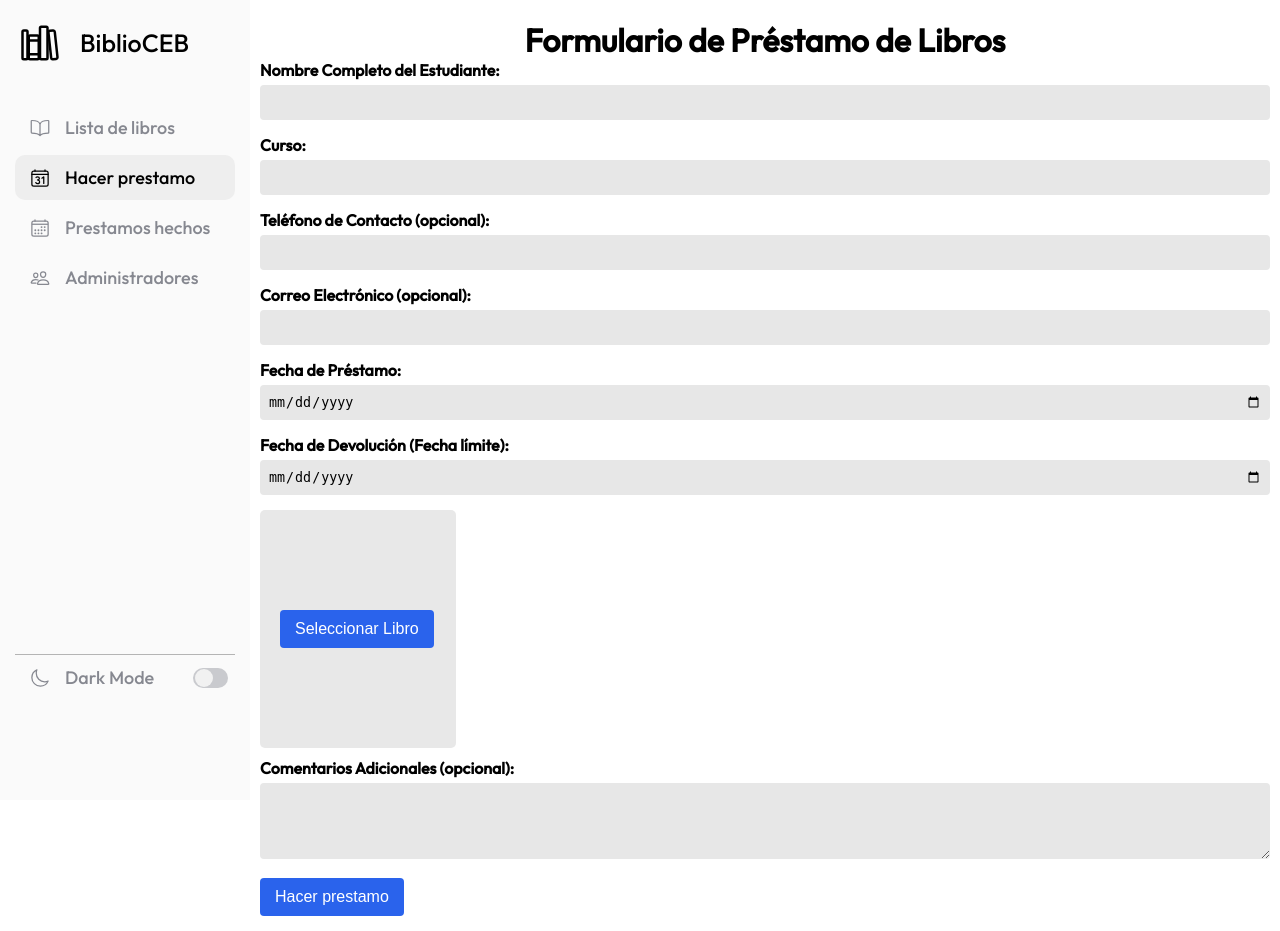
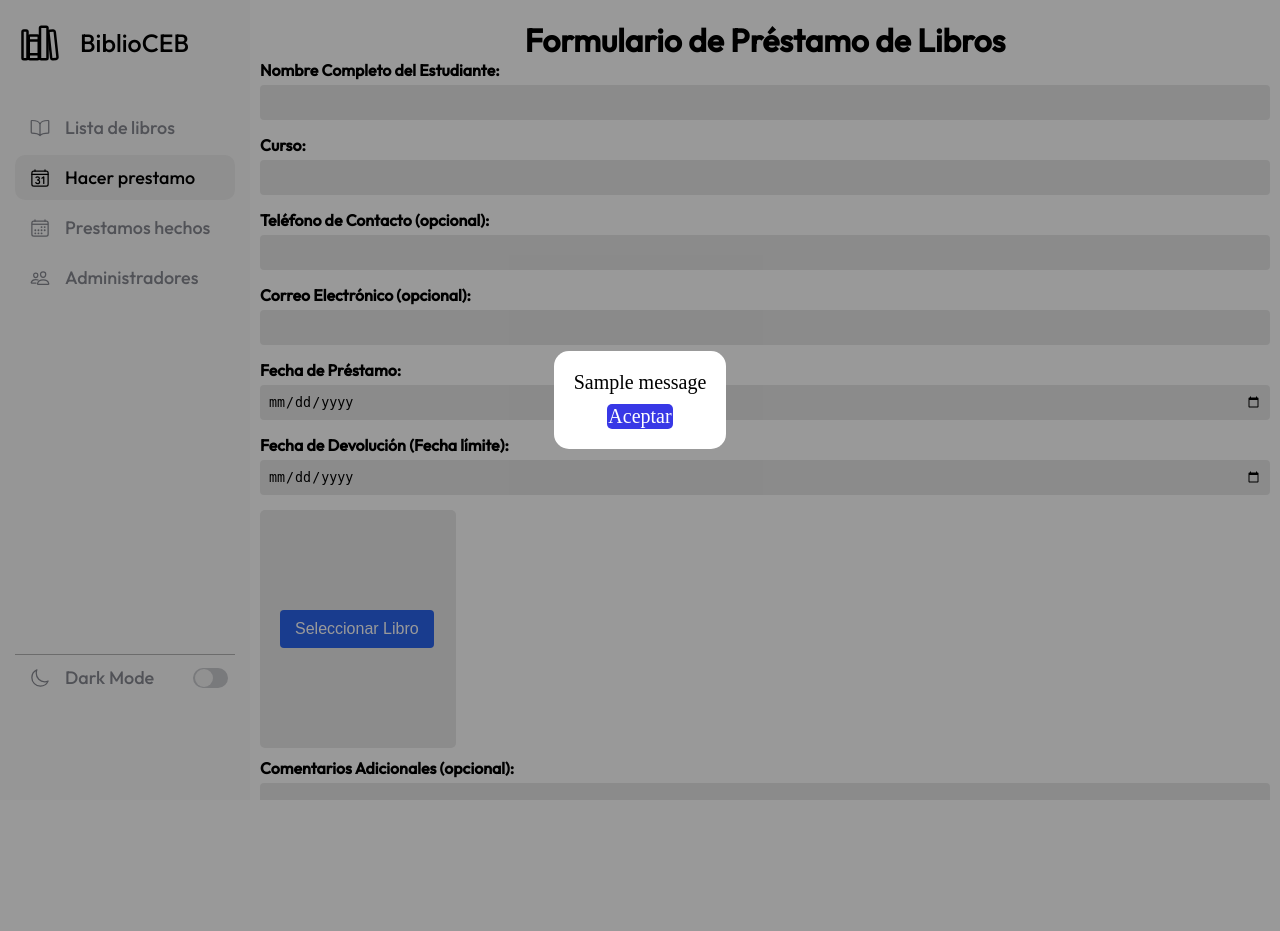
Before and after one commit to carlos-code44/Bibliotecaceb, a Django app: page /App1/prestamos/ in a window 1280 px wide. After the commit the page ends 800 px from the top, so only its background shows below. Run offline with Django 3.2, Linux system fonts and the light colour scheme; data comes from the database, SQL or seed files in the repository; tables that the repository leaves empty hold one stand-in row (values such as "Sample post"); one stand-in notice (Sample message) is shown.

Commit message:
funcion de prestamo

```diff
--- a/App1/models.py
+++ b/App1/models.py
@@ -19,3 +19,21 @@ class Libro(models.Model):
 
     def __str__(self):
         return self.titulo
+
+
+
+from django.db import models
+from django.contrib.auth.models import User
+
+class Prestamo(models.Model):
+    libro = models.ForeignKey('Libro', on_delete=models.CASCADE)
+    estudiante_nombre = models.CharField(max_length=100)
+    curso = models.CharField(max_length=50)
+    telefono = models.CharField(max_length=20, blank=True, null=True)
+    email = models.EmailField(blank=True, null=True)
+    fecha_prestamo = models.DateField()
+    fecha_devolucion = models.DateField()
+    comentarios = models.TextField(blank=True, null=True)
+
+    def __str__(self):
+        return f"{self.estudiante_nombre} - {self.libro.titulo}"
--- a/App1/static/css/administrador.css
+++ b/App1/static/css/administrador.css
@@ -1099,6 +1099,48 @@ input[type="file"] {
 }
 
 
+.messages {
+    background-color: var(--modal-background);
+    width: 100vw;
+    height: 100vh;
+    top: 0;
+    left: 0;
+    position: fixed;
+    padding: 20px;
+    display: flex;
+    justify-content: center;
+    align-items: center;
+    z-index: 100;
+}
+
+.alert {
+    background-color: var(--color-body);
+    border-radius: 15px;
+    position: relative;
+    display: flex;
+    flex-direction: column;
+    justify-content: center;
+    align-items: center;
+    color: var(--color-inicio);
+    font-size: 20px;
+    padding: 20px;
+}
+
+.alert-success {
+    background-color: var(--color-body);
+    border-radius: 15px;
+    position: relative;
+    display: flex;
+    flex-direction: column;
+    justify-content: center;
+    align-items: center;
+    color: var(--color-inicio);
+    font-size: 20px;
+    padding: 20px;
+}
+
+
+
 
 
 /* -----------------------------------------Lista-Prestamos-------------------------------------------------- */
--- a/App1/static/js/prestamos.js
+++ b/App1/static/js/prestamos.js
@@ -155,6 +155,18 @@ function cerrarModal() {
 }
 
 
+// seleccionar libro
+
+function seleccionarLibro(libroId, titulo, autor) {
+    document.getElementById('libro_id').value = libroId;
+    document.getElementById('libro-seleccionado').innerHTML = `
+        <p><strong>Libro seleccionado:</strong> ${titulo} por ${autor}</p>
+    `;
+    cerrarModal();
+}
+
+
+
 
 // prevenir la recarga de la pagina para buscar el libro en el modal
 
@@ -175,9 +187,27 @@ function cargarLibros(url = '/App1/prestamos/') {
     .then(data => {
         document.querySelector('.libros').innerHTML = data.html;
         setupPaginationLinks();
+        setupLibroSeleccion();
     })
     .catch(error => console.error('Error al cargar libros:', error));
 }
+
+
+
+function setupLibroSeleccion() {
+    const libros = document.querySelectorAll('.libro');
+    libros.forEach(libro => {
+        libro.addEventListener('click', function() {
+            const libroId = this.getAttribute('data-id');
+            const titulo = this.querySelector('h4').textContent;
+            const autor = this.querySelector('p:nth-child(3)').textContent.replace('Autor: ', '');
+            seleccionarLibro(libroId, titulo, autor);
+        });
+    });
+}
+
+
+
 
 function setupPaginationLinks() {
     const paginationLinks = document.querySelectorAll('.pagination-link');
--- a/App1/templates/App1/_libros_list.html
+++ b/App1/templates/App1/_libros_list.html
@@ -2,7 +2,7 @@
 
 
 {% for libro in libros %}
-    <div class="libro">
+<div class="libro" data-id="{{ libro.id }}">
     <div class="portada-titulo">
         {% if libro.portada %}
         <img src="{{ libro.portada.url }}" alt="{{ libro.titulo }}">
--- a/App1/templates/App1/prestamos.html
+++ b/App1/templates/App1/prestamos.html
@@ -10,6 +10,18 @@
     <link rel="stylesheet" type="text/css" href="{% static 'css/administrador.css' %}">
 </head>
 <body>
+
+    {% if messages %}
+    <div class="messages">
+        {% for message in messages %}
+        <div class="alert alert-{{ message.tags }}">
+            {{ message }}
+            <a class="botones2" href="{% url 'App1:prestamos' %}" style="margin-top: 10px;">Aceptar</a>
+        </div>
+        {% endfor %}
+    </div>
+    {% endif %}
+
     <div class="container" style="display: flex; flex-direction: column; height: 100vh;">
 
 {% load static %}
@@ -218,7 +230,9 @@
 
     <div class="contenedorprincipal" id="contenedor-prestamos" >
         <h1>Formulario de Préstamo de Libros</h1>
-        <form action="#" method="post">
+        <form action="{% url 'App1:realizar_prestamo' %}" method="post" id="prestamo-form">
+            {% csrf_token %}
+            <input type="hidden" id="libro_id" name="libro_id">
             <div class="form-group">
                 <label for="student-name">Nombre Completo del Estudiante:</label>
                 <input type="text" id="student-name" name="student_name" required>
@@ -247,6 +261,7 @@
             <div class="seleccionar-libro">
                 <button type="button" onclick="abrirModal()">Seleccionar Libro</button>
             </div>
+            <div id="libro-seleccionado"></div>
 
             <div class="form-group">
                 <label for="comments">Comentarios Adicionales (opcional):</label>
--- a/App1/urls.py
+++ b/App1/urls.py
@@ -24,6 +24,7 @@ urlpatterns = [
     path('cambiar_usuario/', views.cambiar_usuario, name='cambiar_usuario'),
     path('cambiar_correo/', views.cambiar_correo, name='cambiar_correo'),
     path('cambiar_contrasena/', views.cambiar_contrasena, name='cambiar_contrasena'),
+    path('realizar-prestamo/', views.realizar_prestamo, name='realizar_prestamo'),
 ]
 
 if settings.DEBUG:
--- a/App1/views.py
+++ b/App1/views.py
@@ -197,6 +197,34 @@ def normas(request):
 def mas_info(request):
     return render(request, 'App1/mas_info.html',)
 
+# ----------------------------------vista encargada del formulario de prestamos--------------------------
+
+
+
+from django.shortcuts import render, redirect
+from django.views.decorators.http import require_POST
+from .models import Libro, Prestamo
+from django.contrib import messages
+
+@require_POST
+def realizar_prestamo(request):
+    libro_id = request.POST.get('libro_id')
+    libro = Libro.objects.get(id=libro_id)
+
+    prestamo = Prestamo(
+        libro=libro,
+        estudiante_nombre=request.POST.get('student_name'),
+        curso=request.POST.get('grade'),
+        telefono=request.POST.get('contact_phone'),
+        email=request.POST.get('contact_email'),
+        fecha_prestamo=request.POST.get('loan_date'),
+        fecha_devolucion=request.POST.get('return_date'),
+        comentarios=request.POST.get('comments')
+    )
+    prestamo.save()
+
+    messages.success(request, 'Préstamo realizado con éxito.')
+    return redirect('App1:prestamos')
 
 
 # ------------------------------------paginas de administrador-------------------------------------------
@@ -227,10 +255,9 @@ def prestamos(request):
 
     # Verifica si la solicitud es AJAX mediante el encabezado
     if request.headers.get('x-requested-with') == 'XMLHttpRequest':
-        # Renderiza el template parcial y lo devuelve como JSON
         html = render_to_string('App1/_libros_list.html', {
             'libros': libros_paginados,
-            'buscar': buscar  # Pasar el término de búsqueda al template
+            'buscar': buscar
         })
         return JsonResponse({'html': html})
 
```
Also changed, not shown: App1/migrations/0003_prestamo.py (added). Lines whose indentation alone changed are shown as unchanged.
